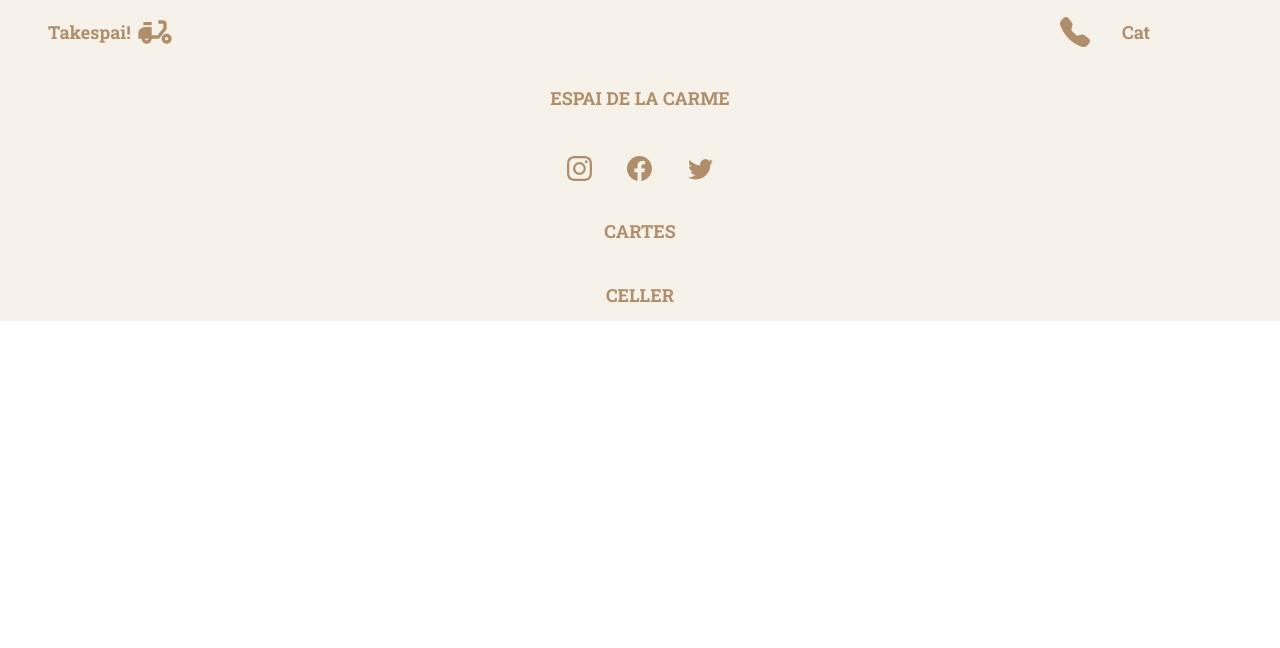
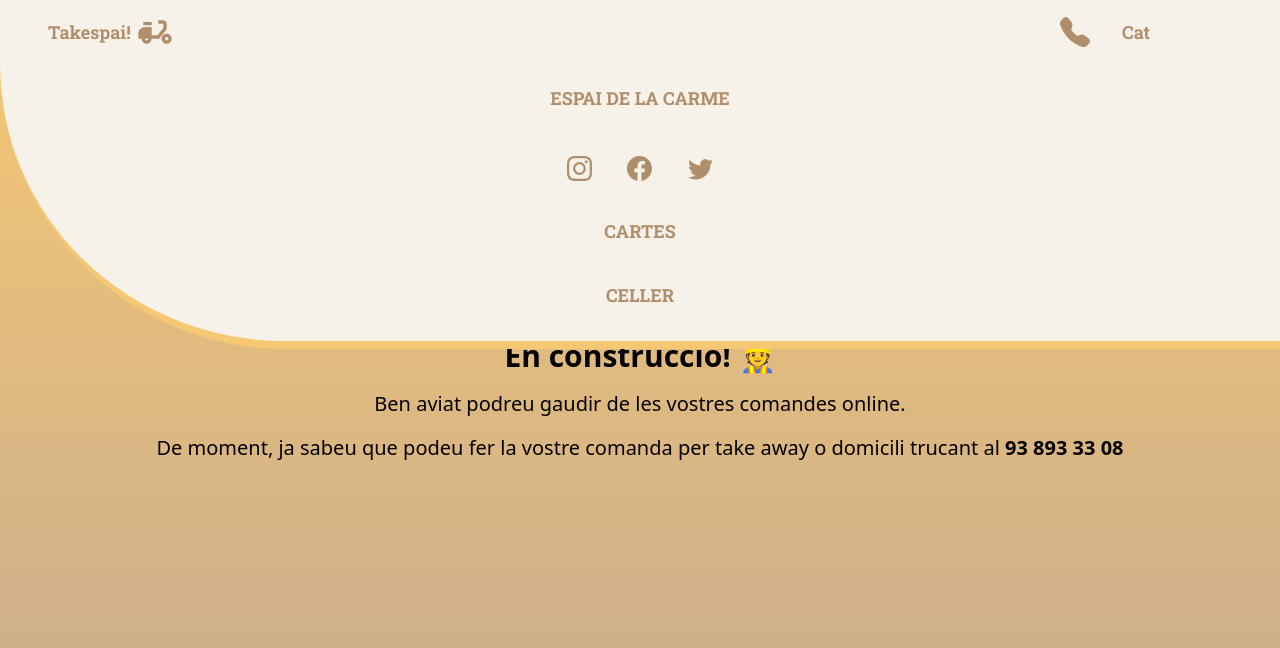
Before and after one commit to jorditosa/espai_carme, a React (Vite) app: page /takespai in a window 1280 px wide. Both pictures are taken after a click on the button 1207 px from the left and 32 px from the top of the page. Shown: the top 648 px of the page. Built offline with nearby package versions, Linux system fonts and the light colour scheme; some icons are missing.

Commit message:
takespai i estils revisats

```diff
--- a/src/components/Footer.jsx
+++ b/src/components/Footer.jsx
@@ -53,7 +53,7 @@ function Footer() {
             </div>
         </div>
         <hr className="my-6 border-gray-400 sm:mx-auto lg:my-8" />
-        <div className="text-center md:text-start flex flex-col md:flex-row gap-y-4 sm:items-start sm:justify-between">
+        <div className="text-center md:text-start flex flex-col md:flex-row gap-y-4 md:items-start sm:justify-between">
             <div className='mx-10'>
                 <ul className="text-gray-800">
                     <li className="mb-4">
@@ -61,7 +61,7 @@ function Footer() {
                     </li>
                 </ul>
             </div>
-            <span className="text-md hover:text-secondary:text-gray-400">© {new Date().getFullYear()} <a href="#" className="hover:underline">Espai de la Carme &copy;.</a> <span>Tots els drets reservats.</span>
+            <span className="text-md">© {new Date().getFullYear()} <a href="#" className="hover:underline">Espai de la Carme &copy;.</a> <span>Tots els drets reservats.</span>
             </span>
         </div>
     </footer>
--- a/src/components/Layout.jsx
+++ b/src/components/Layout.jsx
@@ -32,7 +32,7 @@ export default function Layout() {
   }, []);
 
   const navList = (
-    <ul className={`${ openNav ? 'bg-light shadow-primary' : 'hidden'} w-full lg:px-24 flex flex-col items-center justify-between gap-y-3 font-Roboto uppercase`}>
+    <ul className={`${ openNav ? 'bg-light shadow-primary border-b-8 border-b-primary rounded-bl-full pb-6 md:pb-5' : 'hidden'} w-full lg:px-24 flex flex-col items-center justify-between gap-y-3 font-Roboto uppercase`}>
          <Typography
         as="li"
         variant="small"
@@ -75,7 +75,7 @@ export default function Layout() {
 
   return (
     <>
-      <nav className="w-full fixed bg-light z-10 shadow-lg shadow-primary/50">
+      <nav className={`w-full ${ openNav ? 'bg-light h-[64px]' : ''} fixed bg-light z-10 shadow-lg shadow-primary/50`}>
         <div className="w-full flex items-center justify-between px-4 lg:px-12 font-Roboto">
           <Link
           className='flex justify-center items-center gap-x-1 text-lg font-bold py-3 text-secondary hover:translate-y-1 hover:text-primary transition ease-in-out duration-300'
--- a/src/pages/About.jsx
+++ b/src/pages/About.jsx
@@ -10,7 +10,7 @@ import ViNegre from '../assets/vi_cuso.webp'
 function About() {
   return (
     <section className="text-light dark h-screen " style={{backgroundImage: `url(${Forn})`, backgroundRepeat: 'no-repeat', backgroundSize: 'cover', backgroundPosition: 'left'}} id="about">
-      <div className='w-full lg:max-w-[900px] mx-auto h-full py-24 lg:py-50 px-3 font-Roboto'>
+      <div className='w-full lg:max-w-[900px] mx-auto h-full py-24 lg:py-50 px-5 font-Roboto'>
         <div className="h-full flex flex-col items-start justify-start text-md lg:text-xl font-bold">
           <SubHeading >
             L'autèntica cuina al forn de llenya
--- a/src/pages/Takespai.jsx
+++ b/src/pages/Takespai.jsx
@@ -11,7 +11,11 @@ function Takespai() {
   }, ['/takespai']);
 
   return (
-    <div>Takespai</div>
+    <div className="w-full h-screen bg-gradient-to-b from-primary to-secondary/75 text-dark text-xl flex flex-col justify-center items-center gap-y-4">
+      <h2 className="font-bold text-3xl">En construcció! 👷 </h2>
+      <p>Ben aviat podreu gaudir de les vostres comandes online.</p>
+      <p>De moment, ja sabeu que podeu fer la vostre comanda per take away o domicili trucant al <a className="text-dark font-bold hover:text-dark/50" href='tel:938933308'>93 893 33 08</a></p>
+    </div>
   )
 }
 
```
